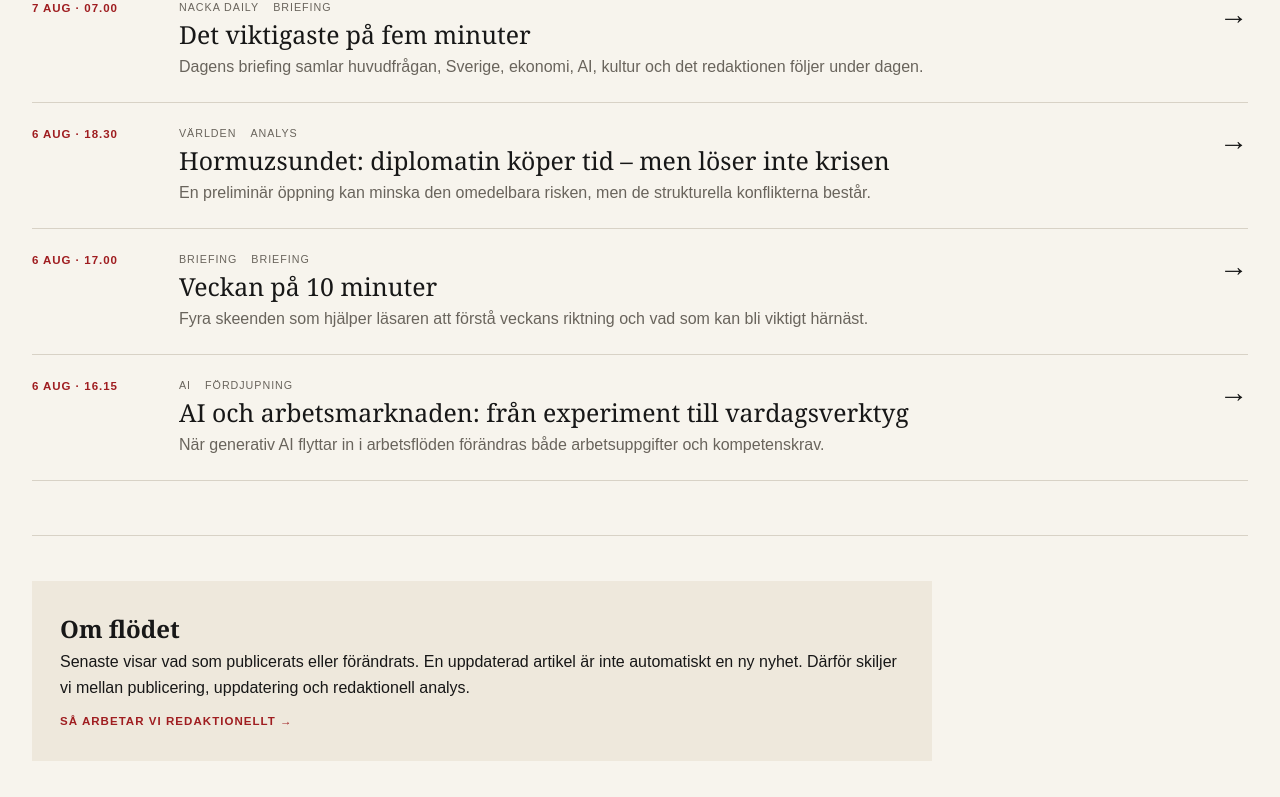
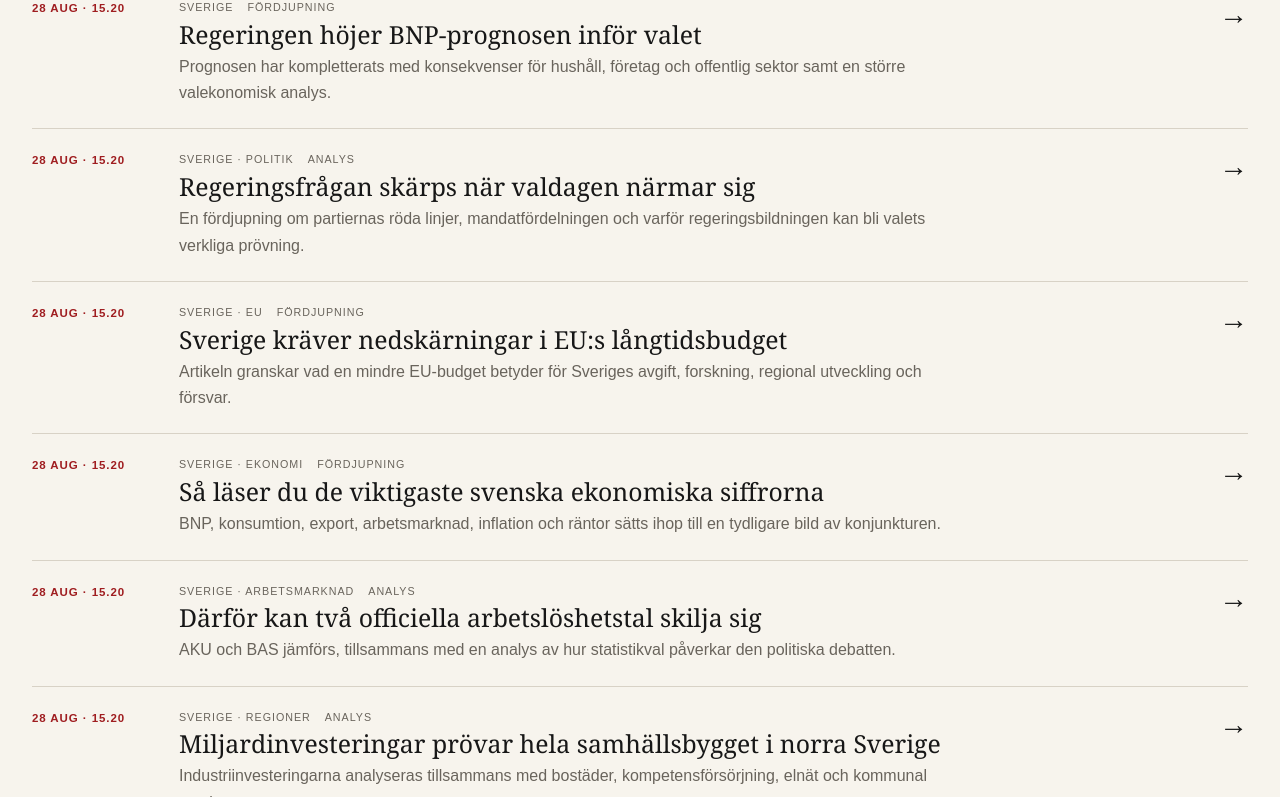
Before and after one commit to Djurgarden2019/NackaSidan-2026, a Next.js app: page /senaste in a window 1280 px wide. Shown: the part 780-1577 px from the top of the page. Built offline with nearby package versions, Linux system fonts and the light colour scheme.

Commit message:
Update content/news.ts for today's latest feed

```diff
--- a/content/news.ts
+++ b/content/news.ts
@@ -7,39 +7,53 @@ export type NewsFeedItem = {
   type: 'Briefing' | 'Analys' | 'Fördjupning';
 };
 
-// Sprint 8 använder endast innehåll som redan finns i NackaSidans redaktionella register.
-// Flödet är därför ett publiceringsflöde, inte en extern livewire.
 export const latestNews: NewsFeedItem[] = [
   {
-    time: '7 aug · 07.00',
-    section: 'Nacka Daily',
-    title: 'Det viktigaste på fem minuter',
-    summary: 'Dagens briefing samlar huvudfrågan, Sverige, ekonomi, AI, kultur och det redaktionen följer under dagen.',
-    href: '/daily',
-    type: 'Briefing',
+    time: '28 aug · 15.20',
+    section: 'Sverige',
+    title: 'Regeringen höjer BNP-prognosen inför valet',
+    summary: 'Prognosen har kompletterats med konsekvenser för hushåll, företag och offentlig sektor samt en större valekonomisk analys.',
+    href: '/sverige/artikel/regeringen-hojer-bnp-prognosen-2026',
+    type: 'Fördjupning',
   },
   {
-    time: '6 aug · 18.30',
-    section: 'Världen',
-    title: 'Hormuzsundet: diplomatin köper tid – men löser inte krisen',
-    summary: 'En preliminär öppning kan minska den omedelbara risken, men de strukturella konflikterna består.',
-    href: '/artikel/veckans-analys',
+    time: '28 aug · 15.20',
+    section: 'Sverige · Politik',
+    title: 'Regeringsfrågan skärps när valdagen närmar sig',
+    summary: 'En fördjupning om partiernas röda linjer, mandatfördelningen och varför regeringsbildningen kan bli valets verkliga prövning.',
+    href: '/sverige/artikel/valrorelsen-regeringsfragan-skarps',
     type: 'Analys',
   },
   {
-    time: '6 aug · 17.00',
-    section: 'Briefing',
-    title: 'Veckan på 10 minuter',
-    summary: 'Fyra skeenden som hjälper läsaren att förstå veckans riktning och vad som kan bli viktigt härnäst.',
-    href: '/artikel/veckan-pa-tio-minuter',
-    type: 'Briefing',
+    time: '28 aug · 15.20',
+    section: 'Sverige · EU',
+    title: 'Sverige kräver nedskärningar i EU:s långtidsbudget',
+    summary: 'Artikeln granskar vad en mindre EU-budget betyder för Sveriges avgift, forskning, regional utveckling och försvar.',
+    href: '/sverige/artikel/sverige-kraver-mindre-eu-budget',
+    type: 'Fördjupning',
   },
   {
-    time: '6 aug · 16.15',
-    section: 'AI',
-    title: 'AI och arbetsmarknaden: från experiment till vardagsverktyg',
-    summary: 'När generativ AI flyttar in i arbetsflöden förändras både arbetsuppgifter och kompetenskrav.',
-    href: '/artikel/ai-och-arbetsmarknaden',
+    time: '28 aug · 15.20',
+    section: 'Sverige · Ekonomi',
+    title: 'Så läser du de viktigaste svenska ekonomiska siffrorna',
+    summary: 'BNP, konsumtion, export, arbetsmarknad, inflation och räntor sätts ihop till en tydligare bild av konjunkturen.',
+    href: '/sverige/artikel/sverige-ekonomi-laget-2026',
     type: 'Fördjupning',
   },
+  {
+    time: '28 aug · 15.20',
+    section: 'Sverige · Arbetsmarknad',
+    title: 'Därför kan två officiella arbetslöshetstal skilja sig',
+    summary: 'AKU och BAS jämförs, tillsammans med en analys av hur statistikval påverkar den politiska debatten.',
+    href: '/sverige/artikel/arbetsloshet-varfor-siffrorna-skiljer-sig',
+    type: 'Analys',
+  },
+  {
+    time: '28 aug · 15.20',
+    section: 'Sverige · Regioner',
+    title: 'Miljardinvesteringar prövar hela samhällsbygget i norra Sverige',
+    summary: 'Industriinvesteringarna analyseras tillsammans med bostäder, kompetensförsörjning, elnät och kommunal service.',
+    href: '/sverige/artikel/norrland-regionbevakning',
+    type: 'Analys',
+  },
 ];
```
